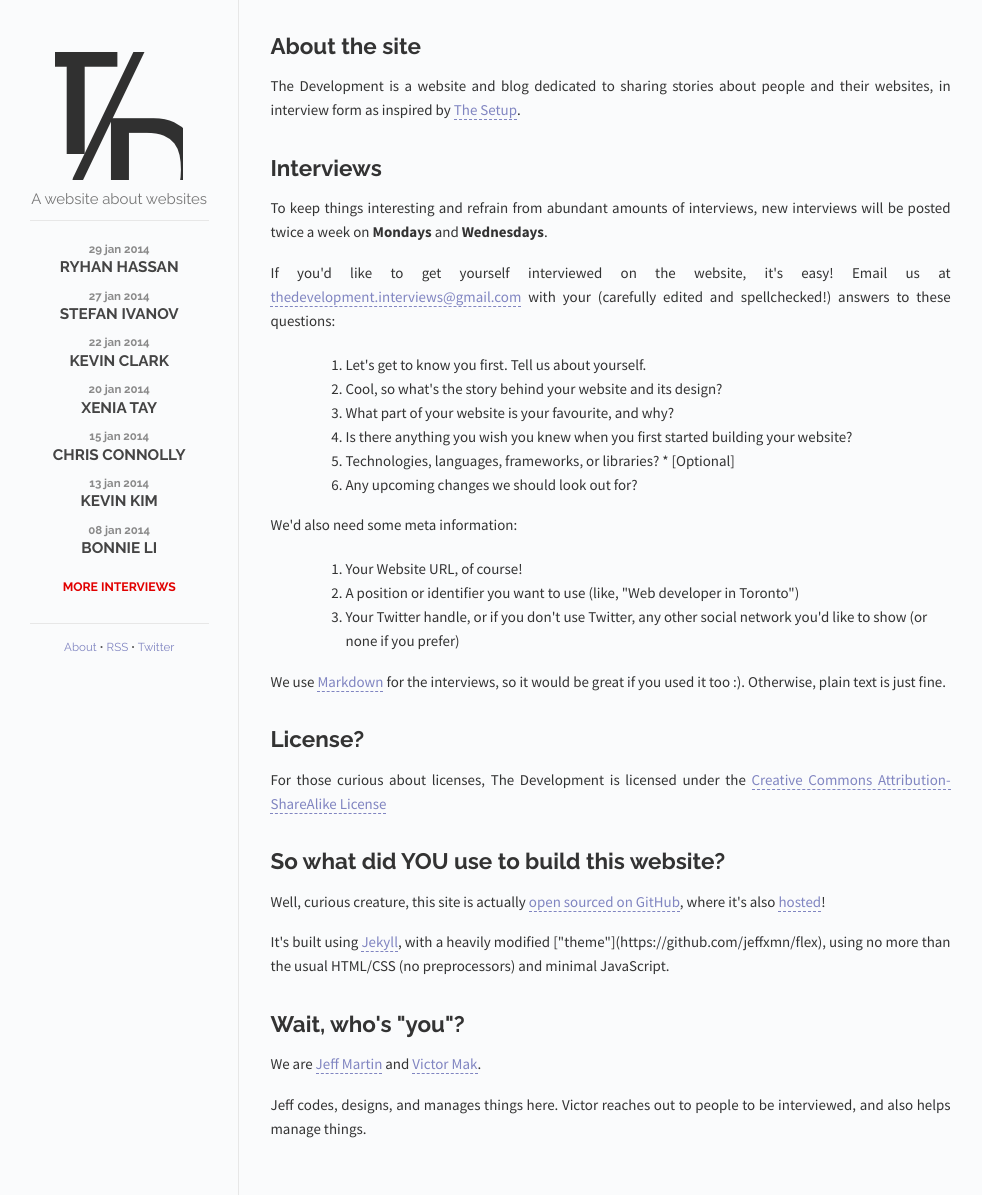
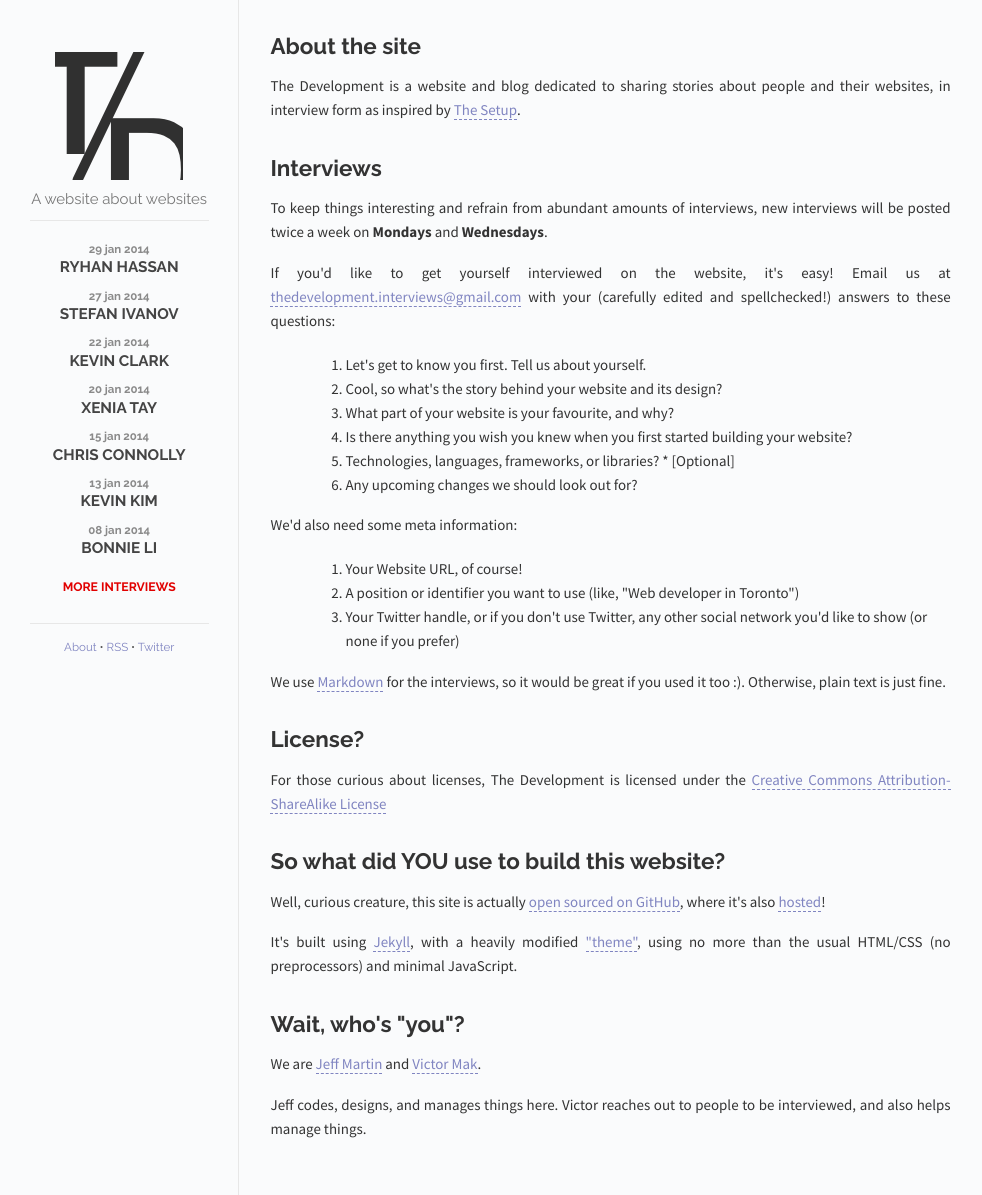
Before and after one commit to the-development/thedevelopment, a Jekyll site: the page built from about/index.html, in a window 1280 px wide. Shown: the whole page, without its empty margins (120-1102 px from the left). Built offline with Jekyll 4.4.1, drawn with Linux system fonts in a browser that asks for light colours; Markdown is read by kramdown in place of the engine named in the settings.

Commit message:
Oops, forgot this page isn't in markdown

```diff
--- a/about/index.html
+++ b/about/index.html
@@ -56,7 +56,7 @@ title: The Development
       where it's also <a href="http://pages.github.com">hosted</a>!
     </p>
     <p>
-      It's built using <a href="http://jekyllrb.com/">Jekyll</a>, with a heavily modified ["theme"](https://github.com/jeffxmn/flex), using no more than the usual HTML/CSS (no preprocessors) and minimal JavaScript.
+      It's built using <a href="http://jekyllrb.com/">Jekyll</a>, with a heavily modified <a href="https://github.com/jeffxmn/flex">"theme"</a>, using no more than the usual HTML/CSS (no preprocessors) and minimal JavaScript.
     </p>
   </div>
   <div id="team" class="about-section">
```
